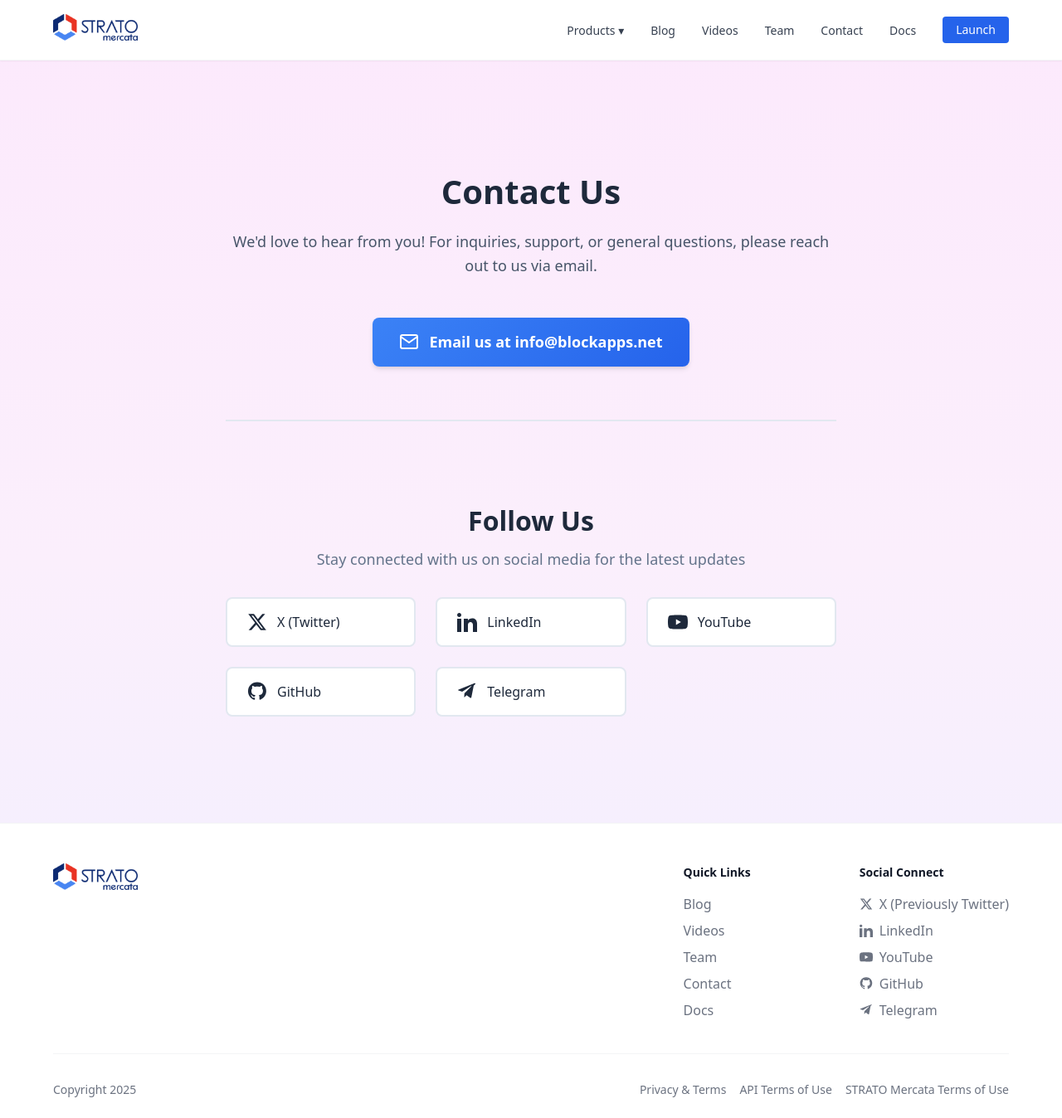
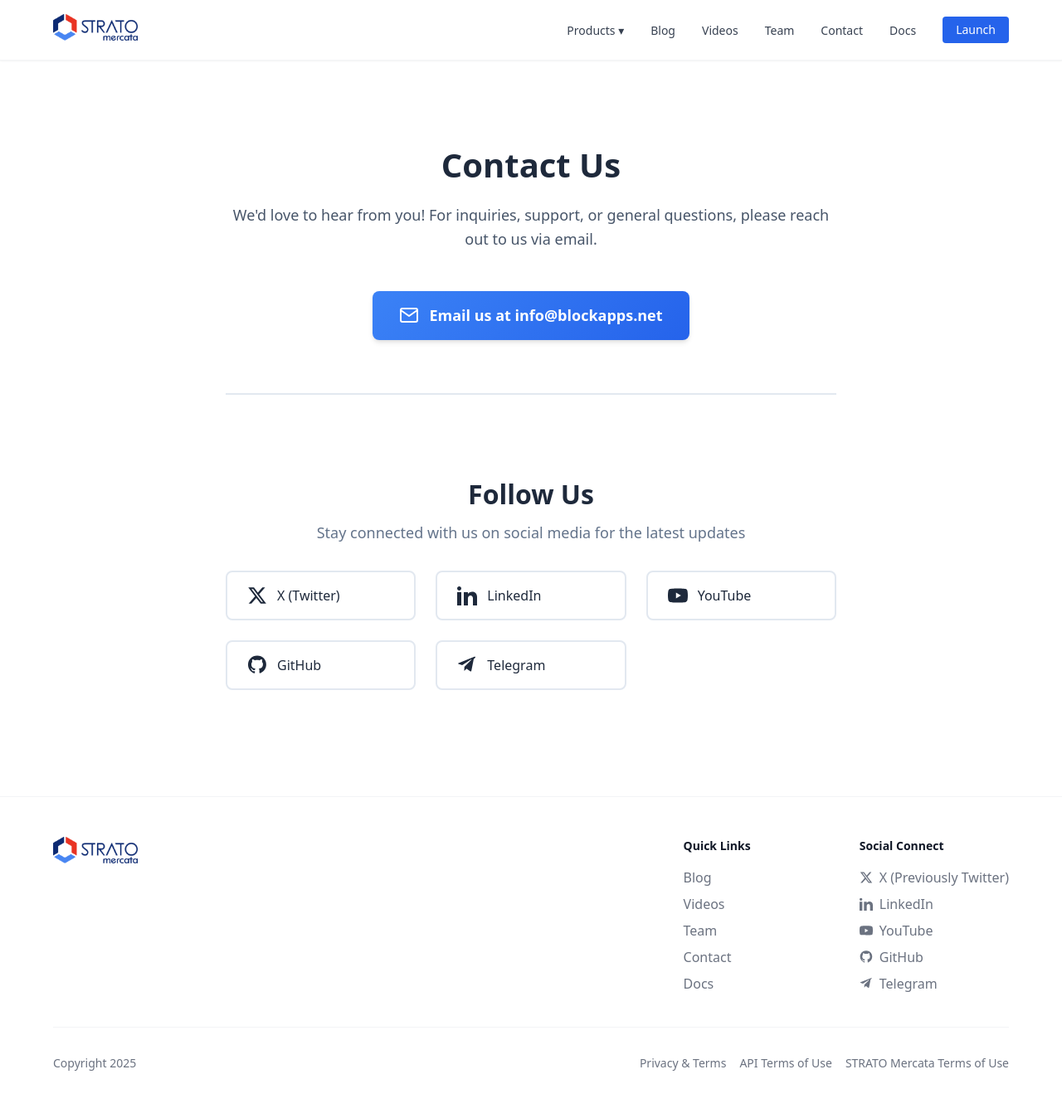
Before and after one commit to stratomercata/stratomercata-website, a Jekyll site: the page built from source/contact/index.html, in a window 1280 px wide and 1348 px high. Shown: the whole window at 83% size. Built offline with Jekyll 4.4.1, drawn with Linux system fonts in a browser that asks for light colours; comment, search, counter and statistics services are not loaded.

Commit message:
Update background color to white and adjust main padding for better layout consistency

```diff
--- a/source/assets/css/common.css
+++ b/source/assets/css/common.css
@@ -13,7 +13,7 @@
   font-family: var(--font-sans);
   line-height: 1.5;
   color: #374151;
-  background: linear-gradient(to bottom, #fce9fc, #fbeffc, #f0efff);
+  background: #ffffff;
   min-height: 100vh;
   font-weight: 400;
   -webkit-font-smoothing: antialiased;
@@ -1090,7 +1090,7 @@
 main {
   max-width: 1200px;
   margin: 0 auto;
-  padding: 2rem 1.5rem;
+  padding: 0 1.5rem 2rem 1.5rem;
 }
 
 main h2 {
```
